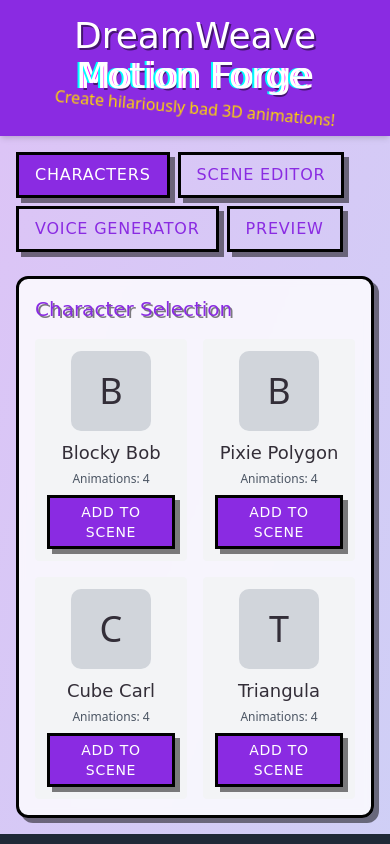
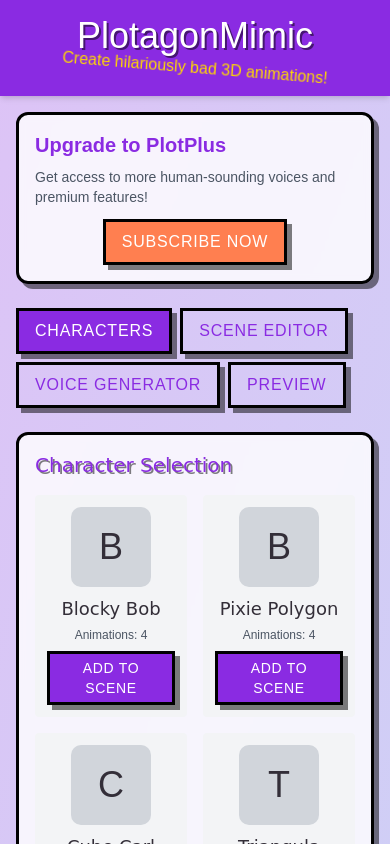
Before and after one commit to TheElevatorAnimator/goanimate-lovable, a React (Vite) app: page / in a window 390 px wide. Shown: the top 844 px of the page. Built offline with nearby package versions, Linux system fonts and the light colour scheme.

Commit message:
Add subscription and font changes
Implement PlotPlus subscription and change font to Arial.

```diff
--- a/src/components/VoiceGenerator.tsx
+++ b/src/components/VoiceGenerator.tsx
@@ -6,9 +6,10 @@ import CustomButton from './ui/CustomButton';
 interface VoiceGeneratorProps {
   text: string;
   onVoiceSelected: (options: SpeechOptions) => void;
+  isPremium?: boolean;
 }
 
-const VoiceGenerator: React.FC<VoiceGeneratorProps> = ({ text, onVoiceSelected }) => {
+const VoiceGenerator: React.FC<VoiceGeneratorProps> = ({ text, onVoiceSelected, isPremium = false }) => {
   const [options, setOptions] = useState<SpeechOptions>({ text });
   const [voices, setVoices] = useState<SpeechSynthesisVoice[]>([]);
   const [isPlaying, setIsPlaying] = useState(false);
@@ -85,9 +86,21 @@ const VoiceGenerator: React.FC<VoiceGeneratorProps> = ({ text, onVoiceSelected }
     setOptions(prev => ({ ...prev, pitch }));
   };
 
+  // Filter voices based on subscription status
+  const filteredVoices = isPremium
+    ? voices
+    : voices.filter((voice, index) => index < 3); // Limit non-premium users to 3 voices
+
   return (
     <div className="bg-white/80 backdrop-blur-sm p-4 rounded-lg pixel-border">
-      <h2 className="text-xl font-comic mb-4 text-dream-purple retro-text">Voice Generator</h2>
+      <div className="flex justify-between items-center mb-4">
+        <h2 className="text-xl text-dream-purple retro-text">Voice Generator</h2>
+        {isPremium && (
+          <span className="bg-yellow-300 text-xs font-bold px-2 py-1 rounded">
+            PlotPlus Active
+          </span>
+        )}
+      </div>
 
       <div className="mb-4">
         <label className="block text-sm font-bold mb-1">Preview Text</label>
@@ -104,12 +117,17 @@ const VoiceGenerator: React.FC<VoiceGeneratorProps> = ({ text, onVoiceSelected }
             value={options.voiceIndex || 0}
             onChange={handleVoiceChange}
           >
-            {voices.map((voice, index) => (
+            {filteredVoices.map((voice, index) => (
               <option key={`${voice.name}-${index}`} value={index}>
                 {voice.name} ({voice.lang})
               </option>
             ))}
           </select>
+          {!isPremium && (
+            <p className="text-xs text-dream-purple mt-1">
+              Subscribe to PlotPlus for {voices.length - 3} more human-sounding voices!
+            </p>
+          )}
         </div>
 
         <div>
--- a/src/components/ui/CustomButton.tsx
+++ b/src/components/ui/CustomButton.tsx
@@ -12,7 +12,7 @@ const CustomButton = React.forwardRef<HTMLButtonElement, CustomButtonProps>(
     return (
       <button
         className={cn(
-          'font-comic uppercase tracking-wider transition-all duration-200 active:translate-y-1 pixel-border',
+          'uppercase tracking-wider transition-all duration-200 active:translate-y-1 pixel-border',
           {
             'bg-dream-purple text-white hover:bg-opacity-90': variant === 'primary',
             'bg-dream-blue text-white hover:bg-opacity-90': variant === 'secondary',
--- a/src/index.css
+++ b/src/index.css
@@ -83,6 +83,7 @@
 
   body {
     @apply bg-background text-foreground;
+    font-family: Arial, sans-serif;
   }
 }
 
--- a/src/pages/Index.tsx
+++ b/src/pages/Index.tsx
@@ -13,6 +13,7 @@ const Index = () => {
   const [activeTab, setActiveTab] = useState<'characters' | 'editor' | 'voice' | 'preview'>('characters');
   const [savedVoices, setSavedVoices] = useState<Record<string, SpeechOptions>>({});
   const [selectedSequence, setSelectedSequence] = useState<AnimationSequence | null>(null);
+  const [isSubscribed, setIsSubscribed] = useState<boolean>(false);
 
   // Initialize speech synthesis
   useEffect(() => {
@@ -65,14 +66,19 @@ const Index = () => {
     }
   };
 
+  const handleSubscribe = () => {
+    // This would connect to a payment processor in a real app
+    setIsSubscribed(true);
+  };
+
   return (
     <div className="min-h-screen flex flex-col bg-gradient-to-br from-dream-purple/20 to-dream-blue/20">
       {/* Header */}
       <header className="p-4 bg-dream-purple text-white shadow-md">
         <div className="container mx-auto">
-          <h1 className="text-4xl font-comic text-center retro-text relative">
-            <span className="glitch-effect" data-text="DreamWeave Motion Forge">
-              DreamWeave Motion Forge
+          <h1 className="text-4xl text-center retro-text relative">
+            <span className="glitch-effect" data-text="PlotagonMimic">
+              PlotagonMimic
             </span>
           </h1>
           <p className="text-center text-dream-yellow animate-wobble">
@@ -83,6 +89,25 @@ const Index = () => {
 
       {/* Main Content */}
       <main className="flex-grow container mx-auto p-4">
+        {/* Subscription Banner */}
+        {!isSubscribed && (
+          <div className="mb-6 bg-white/80 backdrop-blur-sm p-4 rounded-lg pixel-border">
+            <div className="flex flex-col sm:flex-row items-center justify-between">
+              <div>
+                <h2 className="text-xl font-bold text-dream-purple mb-2">Upgrade to PlotPlus</h2>
+                <p className="text-sm text-gray-600">Get access to more human-sounding voices and premium features!</p>
+              </div>
+              <CustomButton
+                variant="accent"
+                className="mt-3 sm:mt-0"
+                onClick={handleSubscribe}
+              >
+                Subscribe Now
+              </CustomButton>
+            </div>
+          </div>
+        )}
+
         {/* Tabs */}
         <div className="mb-6 flex flex-wrap gap-2">
           <CustomButton
@@ -133,6 +158,7 @@ const Index = () => {
             <VoiceGenerator
               text={selectedSequence.speech}
               onVoiceSelected={handleVoiceSelected}
+              isPremium={isSubscribed}
             />
           )}
 
@@ -147,9 +173,10 @@ const Index = () => {
 
       {/* Footer */}
       <footer className="p-4 bg-gray-800 text-white text-center">
-        <p className="font-comic animate-pulse">
-          DreamWeave Motion Forge - Making Bad Animations Since 2025
+        <p className="animate-pulse">
+          PlotagonMimic - Making Bad Animations Since 2025
         </p>
+        {isSubscribed && <p className="text-xs text-yellow-300 mt-1">PlotPlus Subscriber</p>}
       </footer>
     </div>
   );
--- /dev/null
+++ b/src/tailwind.config.ts
@@ -0,0 +1,126 @@
+import type { Config } from "tailwindcss";
+
+export default {
+	darkMode: ["class"],
+	content: [
+		"./pages/**/*.{ts,tsx}",
+		"./components/**/*.{ts,tsx}",
+		"./app/**/*.{ts,tsx}",
+		"./src/**/*.{ts,tsx}",
+	],
+	prefix: "",
+	theme: {
+		container: {
+			center: true,
+			padding: '2rem',
+			screens: {
+				'2xl': '1400px'
+			}
+		},
+		extend: {
+			fontFamily: {
+				sans: ['Arial', 'sans-serif'],
+				'comic': ['Arial', 'sans-serif'],
+			},
+			colors: {
+				border: 'hsl(var(--border))',
+				input: 'hsl(var(--input))',
+				ring: 'hsl(var(--ring))',
+				background: 'hsl(var(--background))',
+				foreground: 'hsl(var(--foreground))',
+				primary: {
+					DEFAULT: 'hsl(var(--primary))',
+					foreground: 'hsl(var(--primary-foreground))'
+				},
+				secondary: {
+					DEFAULT: 'hsl(var(--secondary))',
+					foreground: 'hsl(var(--secondary-foreground))'
+				},
+				destructive: {
+					DEFAULT: 'hsl(var(--destructive))',
+					foreground: 'hsl(var(--destructive-foreground))'
+				},
+				muted: {
+					DEFAULT: 'hsl(var(--muted))',
+					foreground: 'hsl(var(--muted-foreground))'
+				},
+				accent: {
+					DEFAULT: 'hsl(var(--accent))',
+					foreground: 'hsl(var(--accent-foreground))'
+				},
+				popover: {
+					DEFAULT: 'hsl(var(--popover))',
+					foreground: 'hsl(var(--popover-foreground))'
+				},
+				card: {
+					DEFAULT: 'hsl(var(--card))',
+					foreground: 'hsl(var(--card-foreground))'
+				},
+				sidebar: {
+					DEFAULT: 'hsl(var(--sidebar-background))',
+					foreground: 'hsl(var(--sidebar-foreground))',
+					primary: 'hsl(var(--sidebar-primary))',
+					'primary-foreground': 'hsl(var(--sidebar-primary-foreground))',
+					accent: 'hsl(var(--sidebar-accent))',
+					'accent-foreground': 'hsl(var(--sidebar-accent-foreground))',
+					border: 'hsl(var(--sidebar-border))',
+					ring: 'hsl(var(--sidebar-ring))'
+				},
+				// Custom colors for our app
+				dream: {
+					purple: '#8A2BE2',
+					blue: '#4169E1',
+					orange: '#FF7F50',
+					green: '#32CD32',
+					pink: '#FF69B4',
+					yellow: '#FFD700',
+				},
+			},
+			borderRadius: {
+				lg: 'var(--radius)',
+				md: 'calc(var(--radius) - 2px)',
+				sm: 'calc(var(--radius) - 4px)'
+			},
+			keyframes: {
+				'accordion-down': {
+					from: {
+						height: '0'
+					},
+					to: {
+						height: 'var(--radix-accordion-content-height)'
+					}
+				},
+				'accordion-up': {
+					from: {
+						height: 'var(--radix-accordion-content-height)'
+					},
+					to: {
+						height: '0'
+					}
+				},
+				'glitch': {
+					'0%, 100%': { transform: 'translateX(0)' },
+					'20%': { transform: 'translateX(-2px)' },
+					'40%': { transform: 'translateX(2px)' },
+					'60%': { transform: 'translateX(-1px)' },
+					'80%': { transform: 'translateX(1px)' }
+				},
+				'wobble': {
+					'0%, 100%': { transform: 'rotate(0deg)' },
+					'25%': { transform: 'rotate(-5deg)' },
+					'75%': { transform: 'rotate(5deg)' }
+				}
+			},
+			animation: {
+				'accordion-down': 'accordion-down 0.2s ease-out',
+				'accordion-up': 'accordion-up 0.2s ease-out',
+				'glitch': 'glitch 0.5s ease-in-out infinite',
+				'wobble': 'wobble 2s ease-in-out infinite'
+			},
+			fontFamily: {
+				'comic': ['Arial', 'sans-serif'],
+			}
+		}
+	},
+	plugins: [require("tailwindcss-animate")],
+} satisfies Config;
--- a/src/utils/speechUtils.ts
+++ b/src/utils/speechUtils.ts
@@ -47,6 +47,17 @@ export const generateBadVoice = (text: string): SpeechOptions => {
   };
 };
 
+// For premium voices (PlotPlus subscribers)
+export const generateBetterVoice = (text: string): SpeechOptions => {
+  // Use more moderate parameters for better sounding voices
+  return {
+    text,
+    rate: 1.0,
+    pitch: 1.0,
+    voiceIndex: 0, // Default to first voice, but user can select
+  };
+};
+
 export const stopSpeaking = (): void => {
   window.speechSynthesis.cancel();
 };
```
